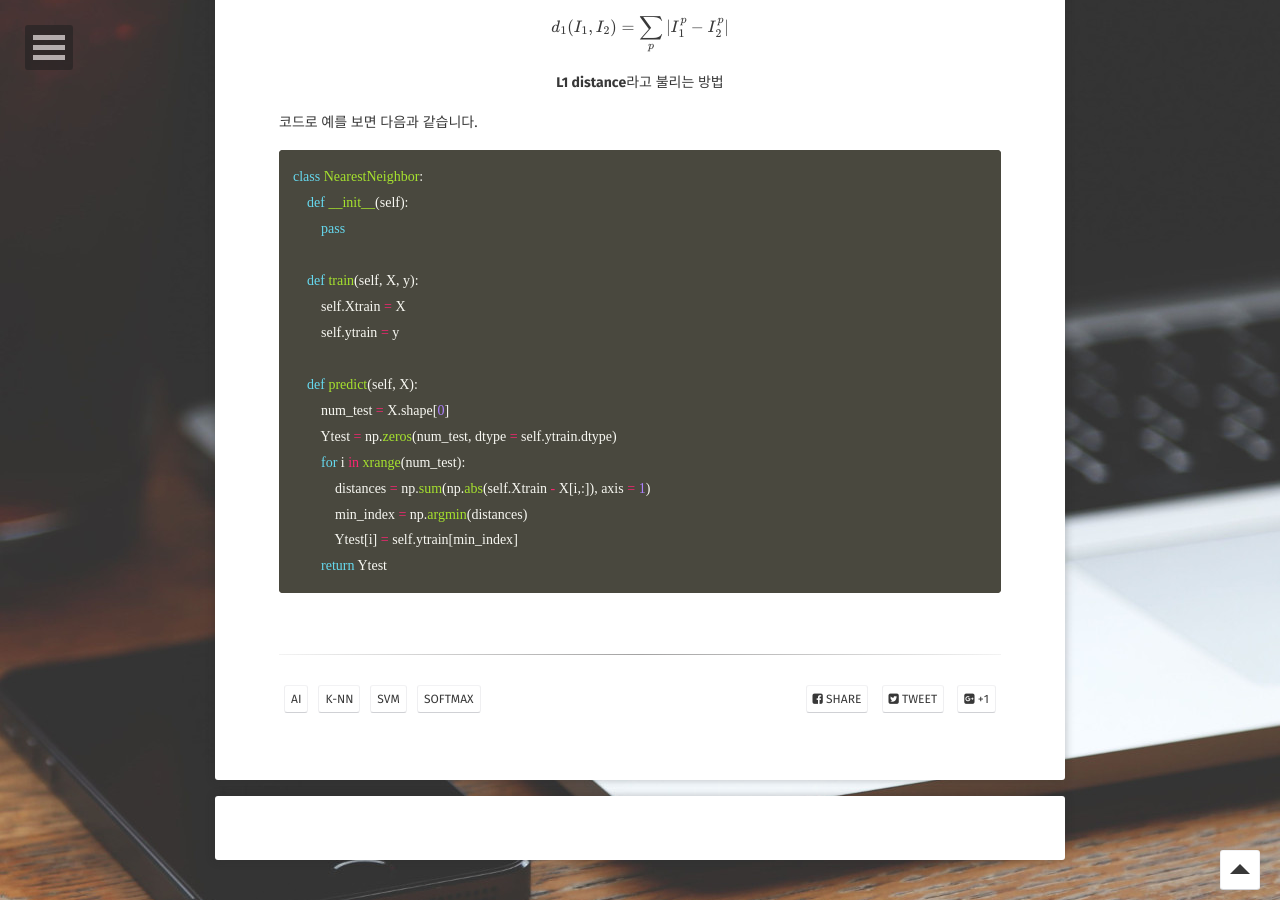
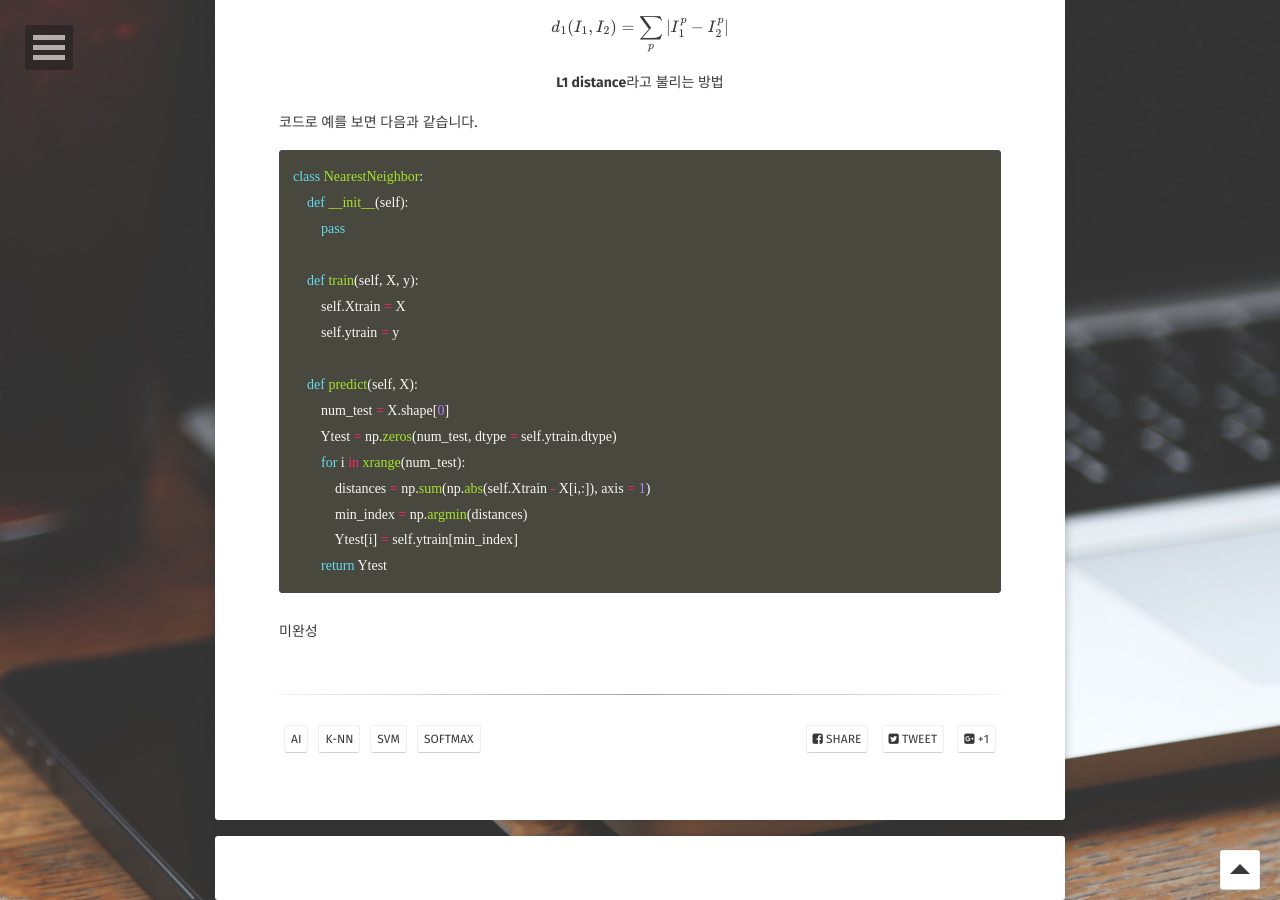
Before and after one commit to HSC-1/HSC-1.github.io, a Jekyll site: the page built from _posts/2021-02-14-cs231.md, in a window 1280 px wide and 900 px high, scrolled down 1295 px. Built offline with Jekyll 4.4.1, drawn with Linux system fonts in a browser that asks for light colours; some web fonts are replaced; formulas are drawn with MathJax 3; comment, search, counter and statistics services are not loaded.

Commit message:
수정중

````diff
--- a/_posts/2021-02-14-cs231.md
+++ b/_posts/2021-02-14-cs231.md
@@ -60,3 +60,4 @@ class NearestNeighbor:
             Ytest[i] = self.ytrain[min_index]
         return Ytest
 ```
+미완성
````
